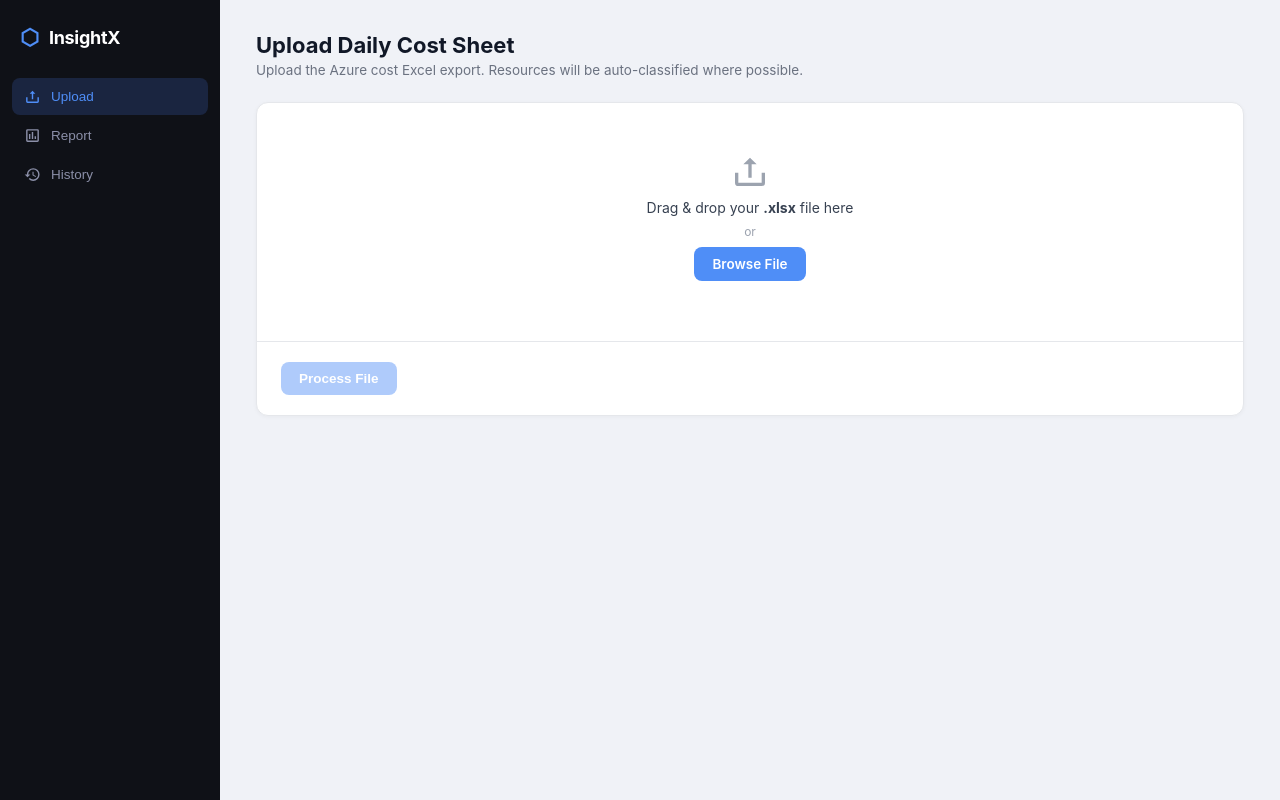
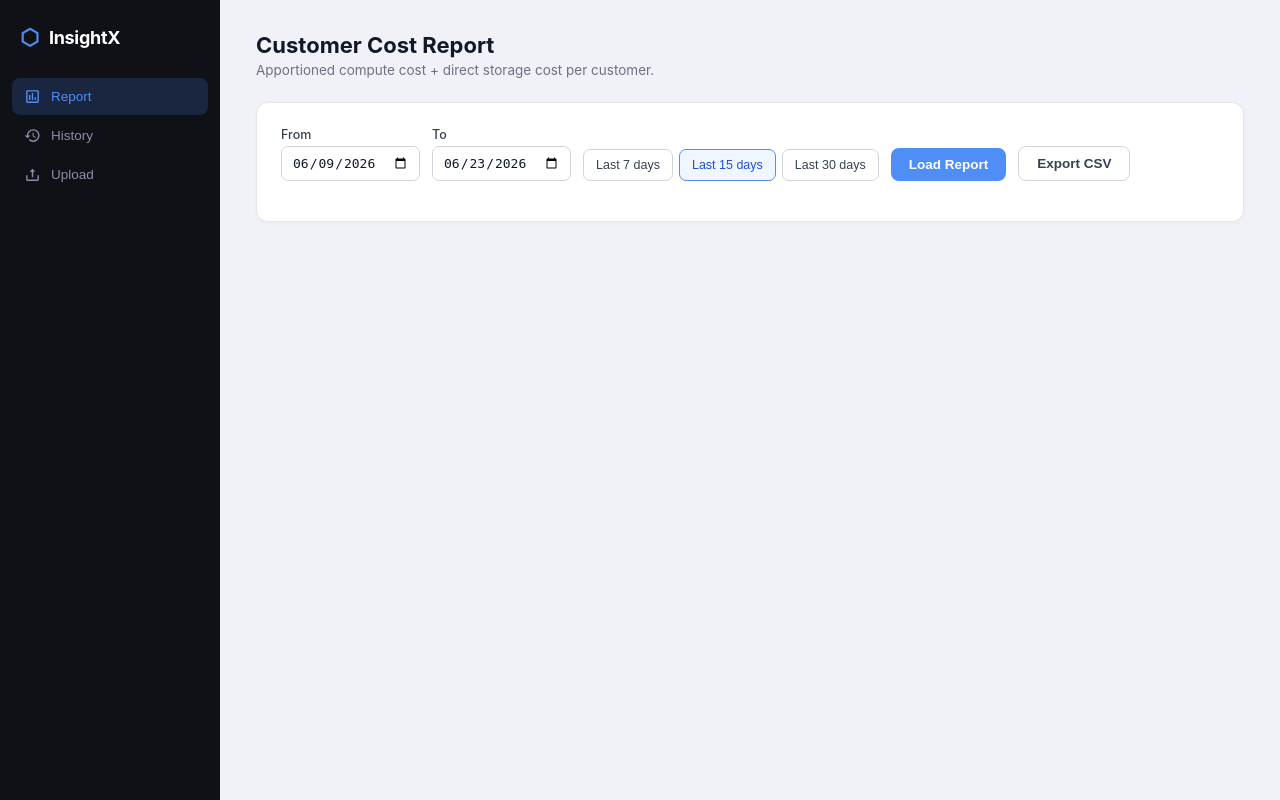
Before and after one commit to SBGSL/InsightX, a Flask app: page / in a window 1280 px wide. Run offline with Flask 3, Linux system fonts and the light colour scheme; some libraries are stand-ins or nearby versions.

Commit message:
Reorder nav: Report first, then History, then Upload
Co-Authored-By: Claude Sonnet 4.6 <noreply@anthropic.com>
Claude-Session: https://claude.ai/code/session_01419eUhaZdKM1WJoJGa68Hd

```diff
--- a/static/js/app.js
+++ b/static/js/app.js
@@ -5,7 +5,6 @@ document.querySelectorAll('.nav-btn').forEach(btn => {
     document.querySelectorAll('.view').forEach(v => v.classList.remove('active'));
     btn.classList.add('active');
     document.getElementById('view-' + btn.dataset.view).classList.add('active');
-    if (btn.dataset.view === 'report') { loadAvailableDates(); }
     if (btn.dataset.view === 'history') loadHistory();
   });
 });
--- a/templates/index.html
+++ b/templates/index.html
@@ -17,17 +17,17 @@
       <span class="logo-text">InsightX</span>
     </div>
     <nav>
-      <button class="nav-btn active" data-view="upload">
-        <svg viewBox="0 0 24 24"><path d="M19 13v6H5v-6H3v6a2 2 0 002 2h14a2 2 0 002-2v-6h-2zm-7-9l-4 4h3v8h2V8h3l-4-4z"/></svg>
-        Upload
-      </button>
-      <button class="nav-btn" data-view="report">
+      <button class="nav-btn active" data-view="report">
         <svg viewBox="0 0 24 24"><path d="M9 17H7v-7h2v7zm4 0h-2V7h2v10zm4 0h-2v-4h2v4zm2 2H5V5h14v14zm0-16H5a2 2 0 00-2 2v14a2 2 0 002 2h14a2 2 0 002-2V5a2 2 0 00-2-2z"/></svg>
         Report
       </button>
       <button class="nav-btn" data-view="history">
         <svg viewBox="0 0 24 24"><path d="M13 3a9 9 0 00-9 9H1l3.89 3.89.07.14L9 12H6a7 7 0 017-7 7 7 0 110 14 6.99 6.99 0 01-4.95-2.05l-1.41 1.41A8.99 8.99 0 0013 21a9 9 0 000-18zm-1 5v5l4.28 2.54.72-1.21-3.5-2.08V8H12z"/></svg>
         History
+      </button>
+      <button class="nav-btn" data-view="upload">
+        <svg viewBox="0 0 24 24"><path d="M19 13v6H5v-6H3v6a2 2 0 002 2h14a2 2 0 002-2v-6h-2zm-7-9l-4 4h3v8h2V8h3l-4-4z"/></svg>
+        Upload
       </button>
     </nav>
   </aside>
@@ -36,7 +36,7 @@
   <main class="main">
 
     <!-- ── UPLOAD VIEW ── -->
-    <section id="view-upload" class="view active">
+    <section id="view-upload" class="view">
       <div class="page-header">
         <h1>Upload Daily Cost Sheet</h1>
         <p>Upload the Azure cost Excel export. Resources will be auto-classified where possible.</p>
@@ -138,7 +138,7 @@
     </section>
 
     <!-- ── REPORT VIEW ── -->
-    <section id="view-report" class="view">
+    <section id="view-report" class="view active">
       <div class="page-header">
         <h1>Customer Cost Report</h1>
         <p>Apportioned compute cost + direct storage cost per customer.</p>
```
